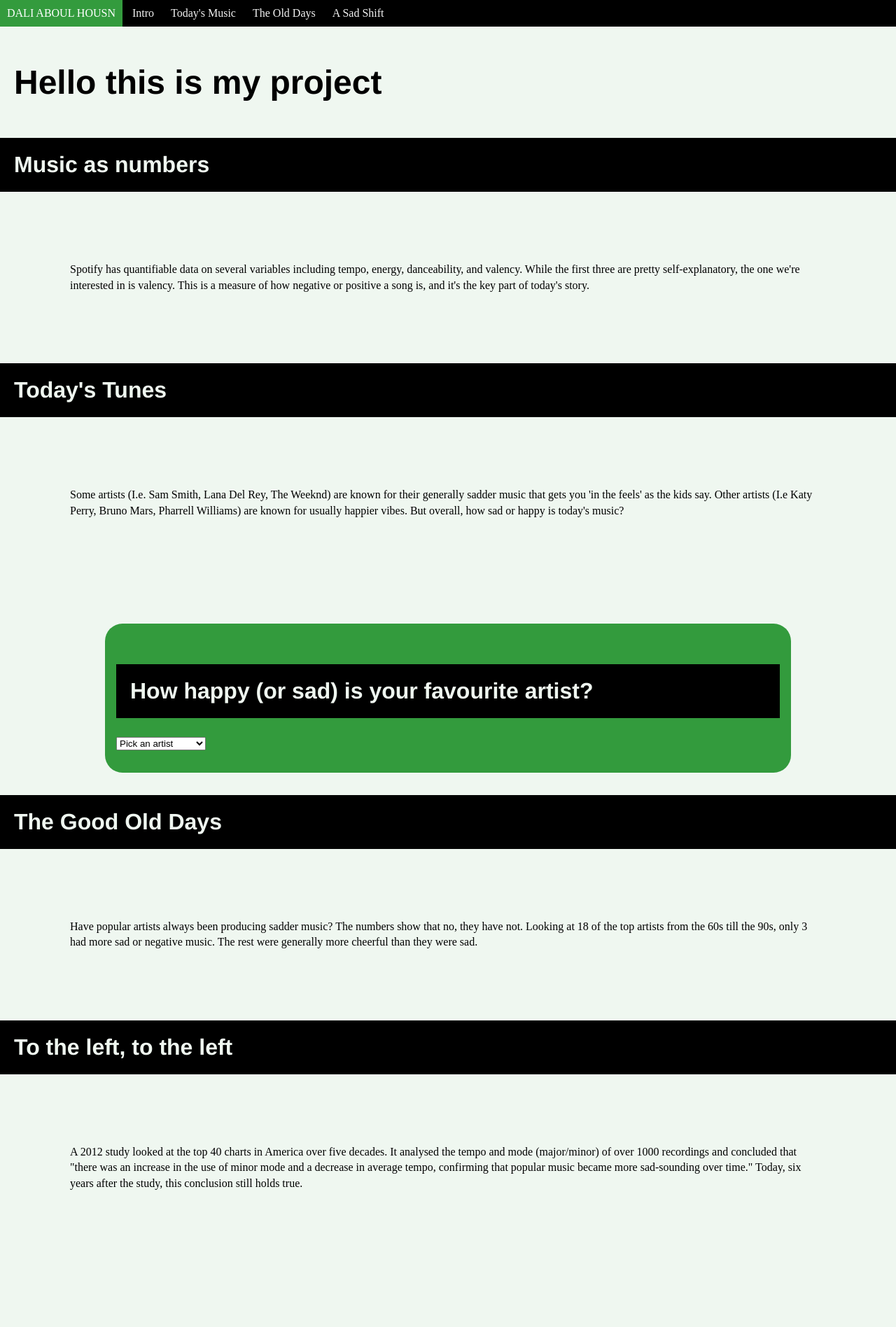
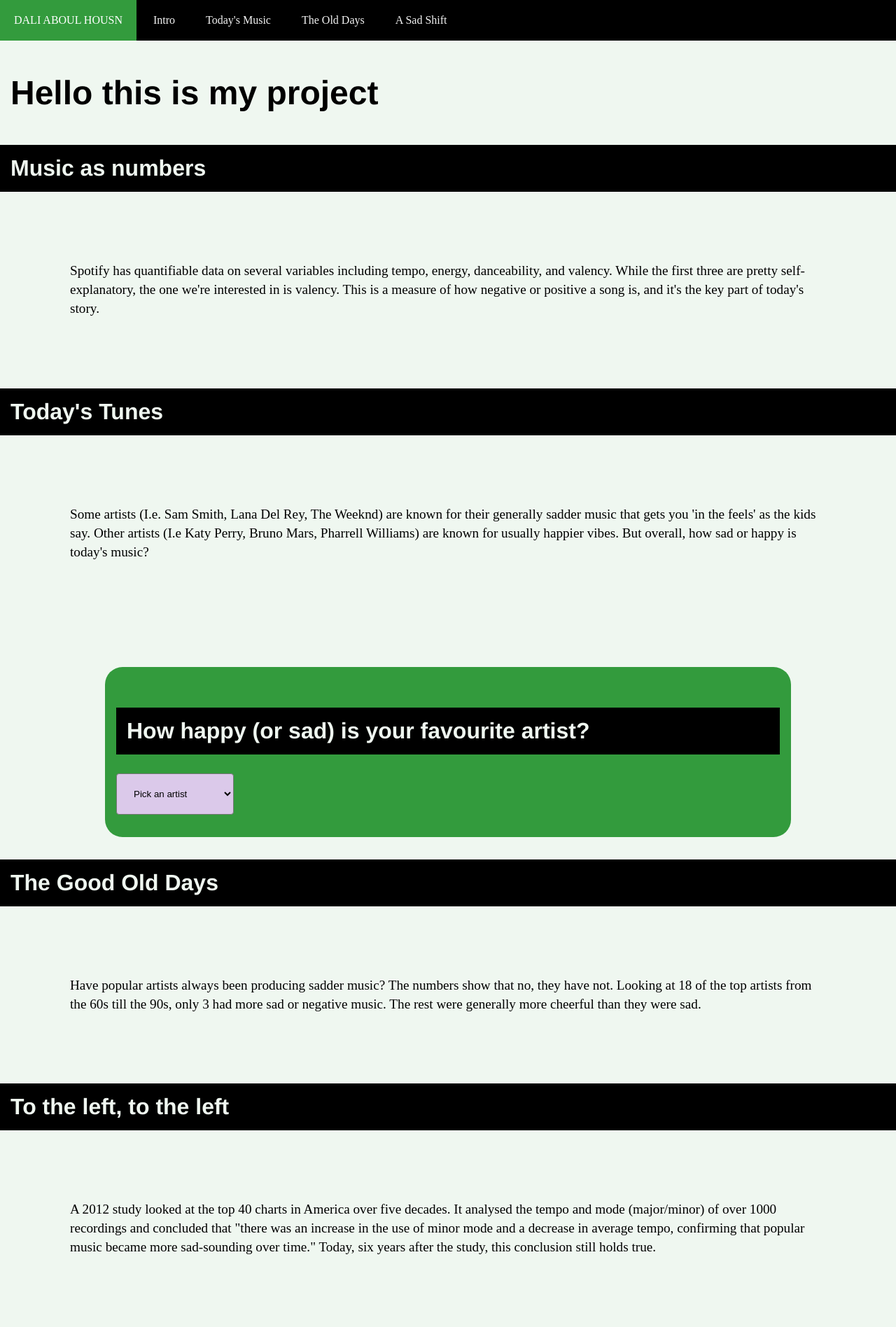
Before and after one commit to ah-dali/ah-dali.github.io, a Jekyll site: the page built from index.html, in a window 1280 px wide. Shown: the whole page at 70% size. Built offline with Jekyll 4.4.1, drawn with Linux system fonts in a browser that asks for light colours; before the commit the page ends 1802 px from its top, so only the background shows below that.

Commit message:
Update main.css

```diff
--- a/css/main.css
+++ b/css/main.css
@@ -13,12 +13,12 @@ body {
 
 .topnav a {
   display: inline-block;
-  padding: 10px;
+  padding: 20px;
   color: #f2f2f2;
   text-align: right;
   text-decoration: none;
   font-family:'Helvetica', 'Arial', 'Sans-Serif'
-  font-size: 20px;
+  font-size: 25px;
 }
 
 .topnav a:hover {
@@ -36,7 +36,7 @@ h1 {
     font-size: 3em;
     font-family:'Helvetica', 'Arial', 'Sans-Serif';
     color: black;
-    padding: 20px;
+    padding: 15px;
 }
 
 h2 {
@@ -44,13 +44,13 @@ h2 {
     font-family: 'Helvetica', 'Arial', 'Sans-Serif';
     color: #eff7f0;
     background-color: black;
-    padding: 20px;
+    padding: 15px;
     position: center;
 }
 
 p {
     margin: 100px;
-    font-size: 1em;
+    font-size: 1.2em;
     line-height: 1.4em;
     color: black;
 }
@@ -59,7 +59,6 @@ p {
     font-size: 2em;
     font-family: 'Helvetica', 'Arial', 'Sans-Serif';
     color: #eff7f0;
-    background-color: null;
 }
 
 .jumbotron {
@@ -70,48 +69,8 @@ p {
   background-color: #339b3d;
 }
 
-/* Dropdown Button */
-.dropbtn {
-    margin: 50px;
-    background-color: #bdadc6;
-    color: white;
-    padding: 16px;
-    font-size: 16px;
-    border: none;
-    cursor: pointer;
+select {
+    background-color: #dbc9ea;
+    padding: 20px;
+    border-radius: 4px;
 }
-
-/* Dropdown button on hover & focus */
-.dropbtn:hover, .dropbtn:focus {
-    background-color: #d7ccdd;
-    padding: 20px;
-}
-
-/* The container <div> - needed to position the dropdown content */
-.dropdown {
-    position: relative;
-    display: inline-block;
-}
-
-/* Dropdown Content (Hidden by Default) */
-.dropdown-content {
-    display: none;
-    position: absolute;
-    background-color: #f1f1f1;
-    min-width: 160px;
-    max-height: 250px;
-    overflow: scroll;
-    box-shadow: 0px 8px 16px 0px rgba(0,0,0,0.2);
-    z-index: 1;
-}
-
-/* Links inside the dropdown */
-.dropdown-content a {
-    color: black;
-    padding: 12px 16px;
-    text-decoration: none;
-    display: block;
-}
-
-.dropdown a:hover {background-color: #ddd}
-.show {display:block;}
```
